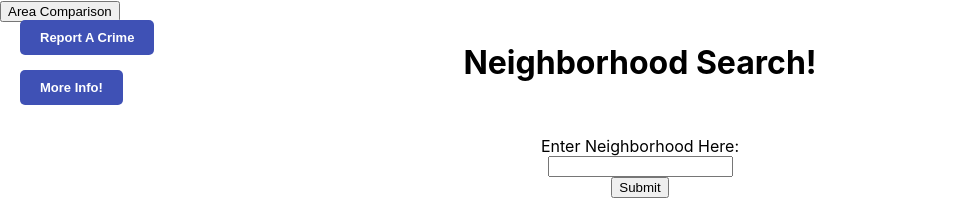
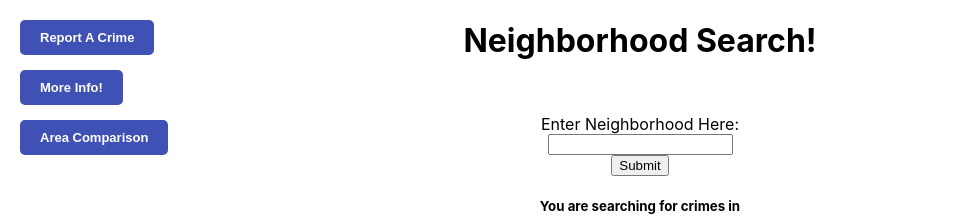
Before and after one commit to aghalya-n/LA-Crimes, a React (Create React App) app in the folder project/: page / in a window 1280 px wide. Shown: the top 216 px of the page, without its empty margins (0-974 px from the left). Built offline with nearby package versions, Linux system fonts and the light colour scheme.

Commit message:
Everything Done.

```diff
--- a/project/src/pages/home.css
+++ b/project/src/pages/home.css
@@ -45,3 +45,18 @@
     cursor: pointer;
     transition: background-color 0.3s ease-in-out;
 }
+
+.Areac{
+    position: absolute;
+    top: 120px;
+    left: 20px;
+    font-size: 13px;
+    font-weight: bold;
+    color: white;
+    background-color: #3f51b5;
+    border: none;
+    border-radius: 5px;
+    padding: 10px 20px;
+    cursor: pointer;
+    transition: background-color 0.3s ease-in-out;
+}
--- a/project/src/pages/home.js
+++ b/project/src/pages/home.js
@@ -42,7 +42,7 @@
         <button className="reportc" >Report A Crime</button>
     </Link>
     <Link to="/storedProcedure">
-        <button >Area Comparison</button>
+        <button className='Areac'>Area Comparison</button>
     </Link>
 
 
--- a/project/src/pages/storedProcedure.js
+++ b/project/src/pages/storedProcedure.js
@@ -20,12 +20,13 @@
       const data = response.data
       console.log(data);
       setRes(data);
+
     } catch (error) {
       console.error(error);
     }
   };
 
-
+  const rows = res.map(item => Object.values(item));
   return (
     <div>
       <Link to="/">
@@ -41,13 +42,14 @@
            <td>Area Name</td>
            <td>Crime Severity</td>
         </tr>
-        {res.map((item) => (
-  <tr>
-    {item.map((d) => (
-      <td>{d}</td>
-    ))}
-  </tr>
-))}
+
+        {rows.map(row => (
+          <tr>
+            {row.map(col => (
+              <td>{col}</td>
+            ))}
+          </tr>
+        ))}
        </table>
     </div></Center>
     </div>
```
Also changed, not shown: 1 other file (tests, documents, lock files or other folders).
